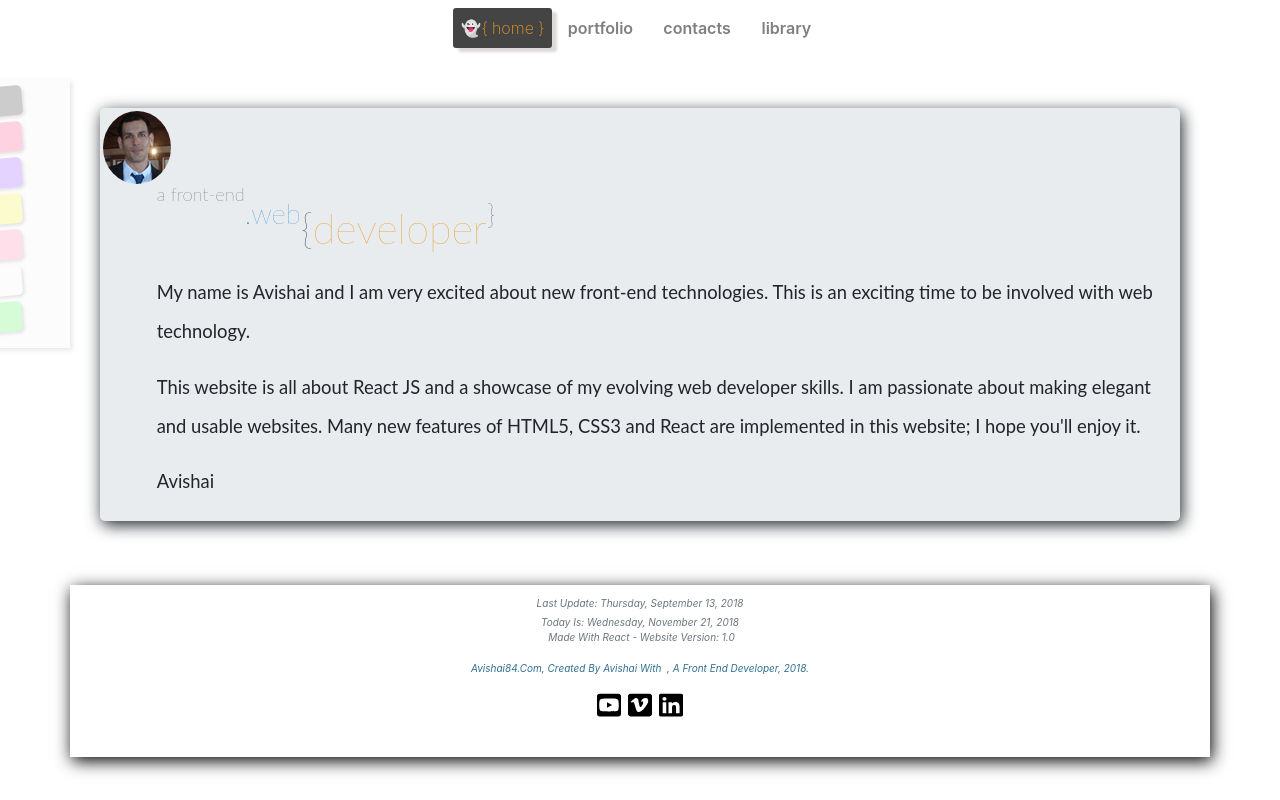
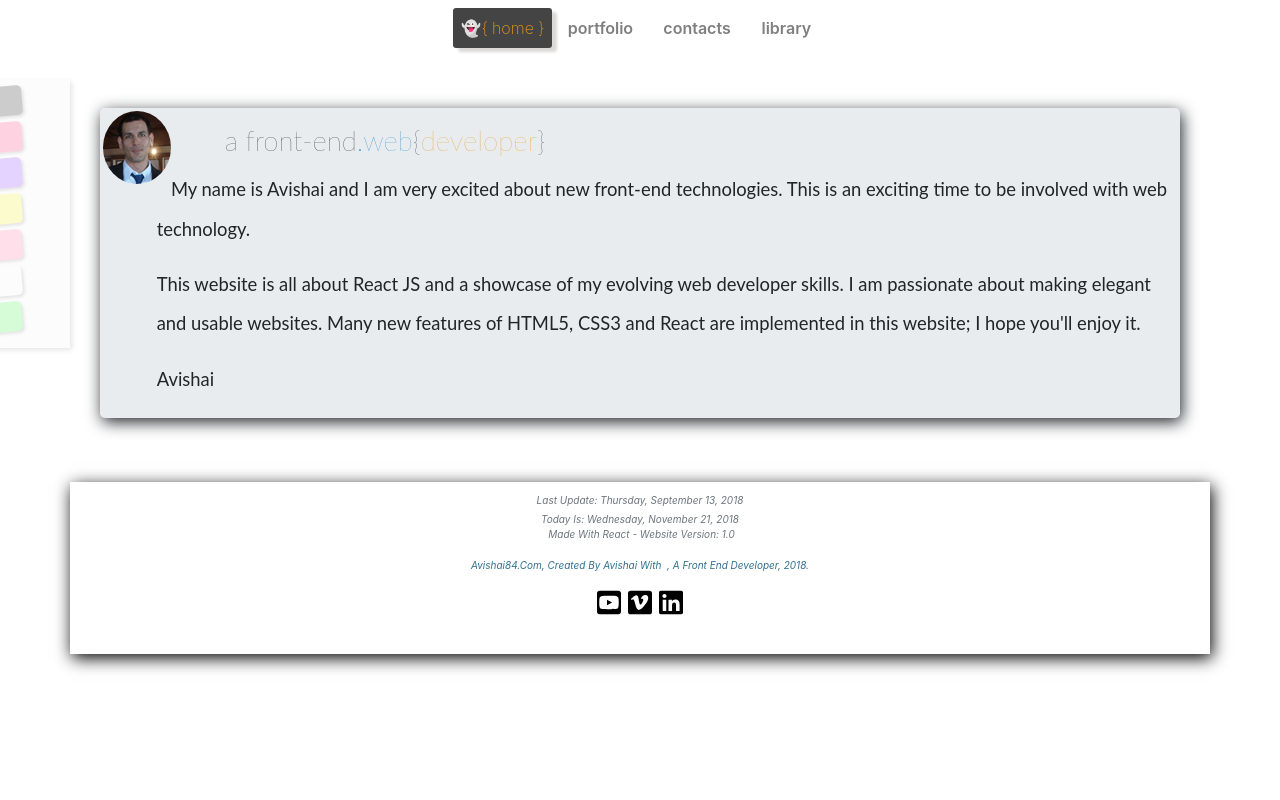
Before and after one commit to avishai84/Avishai84.com, a React (Create React App) app: page / in a window 1280 px wide. Built offline with nearby package versions, Linux system fonts and the light colour scheme.

Commit message:
ss fix for home

```diff
--- a/src/Home.scss
+++ b/src/Home.scss
@@ -24,13 +24,9 @@
         line-height: 1.1428571435;
         font-size: inherit;
         padding-left: 5%;
-         div{
-          font-size: 1.05em;
-          @media(min-width:768px){
-            font-size: 1.5em;
-            line-height: 2.1428571435;
-          }
-        }
+        font-size: 1.5em;
+        line-height: 2.1428571435;
+
         .bracket:before{
           content:'{';
           color: #282845;
@@ -80,6 +76,7 @@
         text-decoration: none;
         color: inherit;
         cursor: help;
+        float:left;
       }
 
     span[data-toolTip]:hover::after {
```
